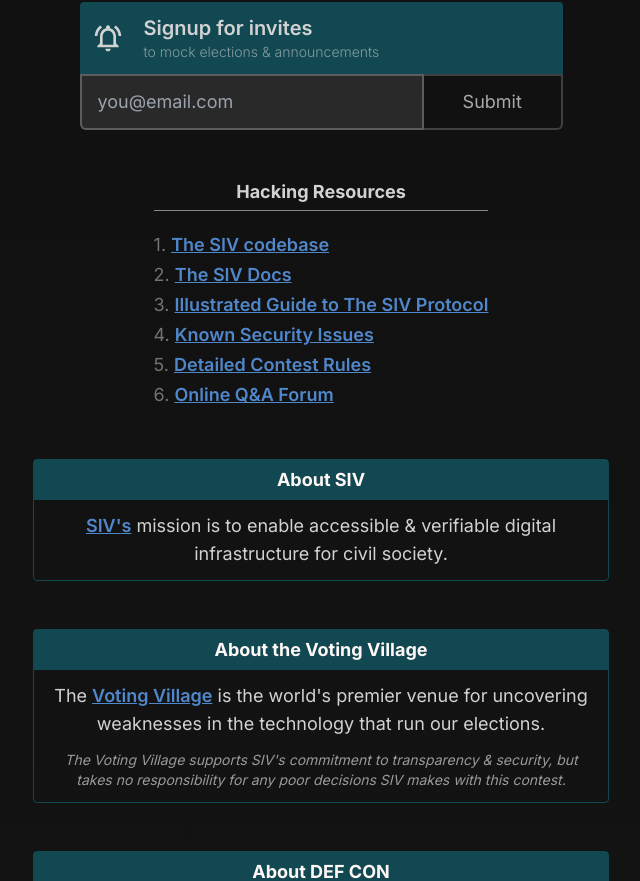
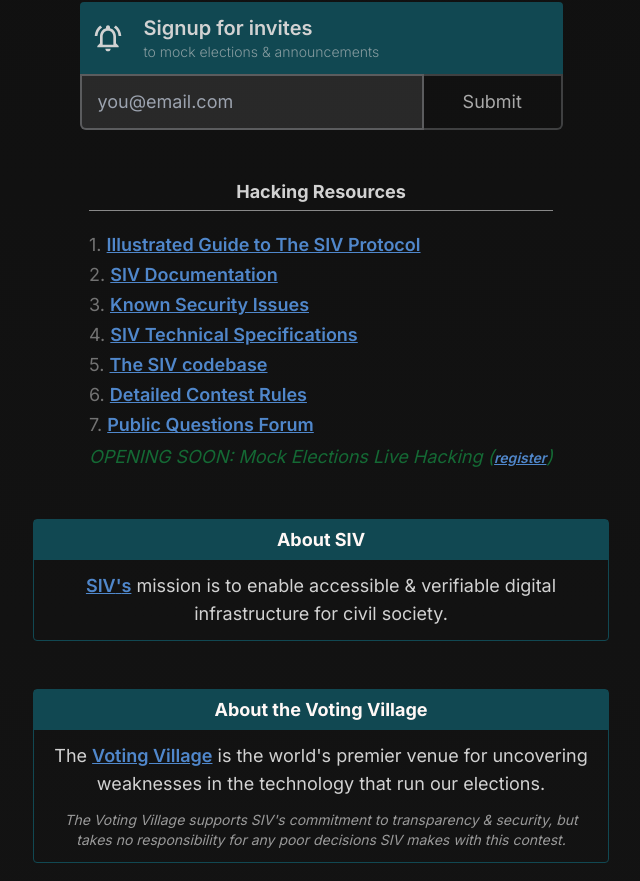
Before and after one commit to siv-org/hack.siv.org, a Next.js app: page / in a window 1280 px wide. Shown: the part 2847-3728 px from the top of the page, without its empty margins (319-959 px from the left). Built offline with nearby package versions, Linux system fonts and the light colour scheme.

Commit message:
re-ordered Hacking Resources & added opening soon mock elections

```diff
--- a/app/page.tsx
+++ b/app/page.tsx
@@ -268,21 +268,26 @@
         <h4 className="text-center font-bold mb-5 border-b pb-1 border-white/50">
           Hacking Resources
         </h4>
-
         {[
-          ['The SIV codebase', 'https://github.com/siv-org/siv'],
-          ['The SIV Docs', 'https://docs.siv.org'],
           ['Illustrated Guide to The SIV Protocol', 'https://siv.org/protocol'],
+          ['SIV Documentation', 'https://docs.siv.org'],
           [
             'Known Security Issues',
             'https://github.com/siv-org/siv/issues?q=is%3Aissue+is%3Aopen+label%3Asecurity+',
           ],
-          // ['HACK SIV Schedule', '/schedule'],
+          [
+            'SIV Technical Specifications',
+            'https://docs.siv.org/technical-specifications',
+          ],
+          ['The SIV codebase', 'https://github.com/siv-org/siv'],
           [
             'Detailed Contest Rules',
             'https://gist.github.com/dsernst/26b1966dd61183ad256b881d2e51185e#file-defcon-prize-awards-md',
           ],
-          ['Online Q&A Forum', 'https://github.com/siv-org/siv/discussions'],
+          [
+            'Public Questions Forum',
+            'https://github.com/siv-org/siv/discussions',
+          ],
         ].map(([text, link], i) => (
           <div className="mb-0.5" key={i}>
             <span className="opacity-50">{i + 1}.</span>{' '}
@@ -291,6 +296,17 @@
             </a>
           </div>
         ))}
+        <div className="italic text-green-700/80 mt-1">
+          OPENING SOON: Mock Elections Live Hacking (
+          <a
+            href="https://hack.siv.org/register"
+            target="_blank"
+            className={`${linkStyle} text-sm font-normal`}
+          >
+            register
+          </a>
+          )
+        </div>
       </div>
 
       {/* About SIV */}
```
